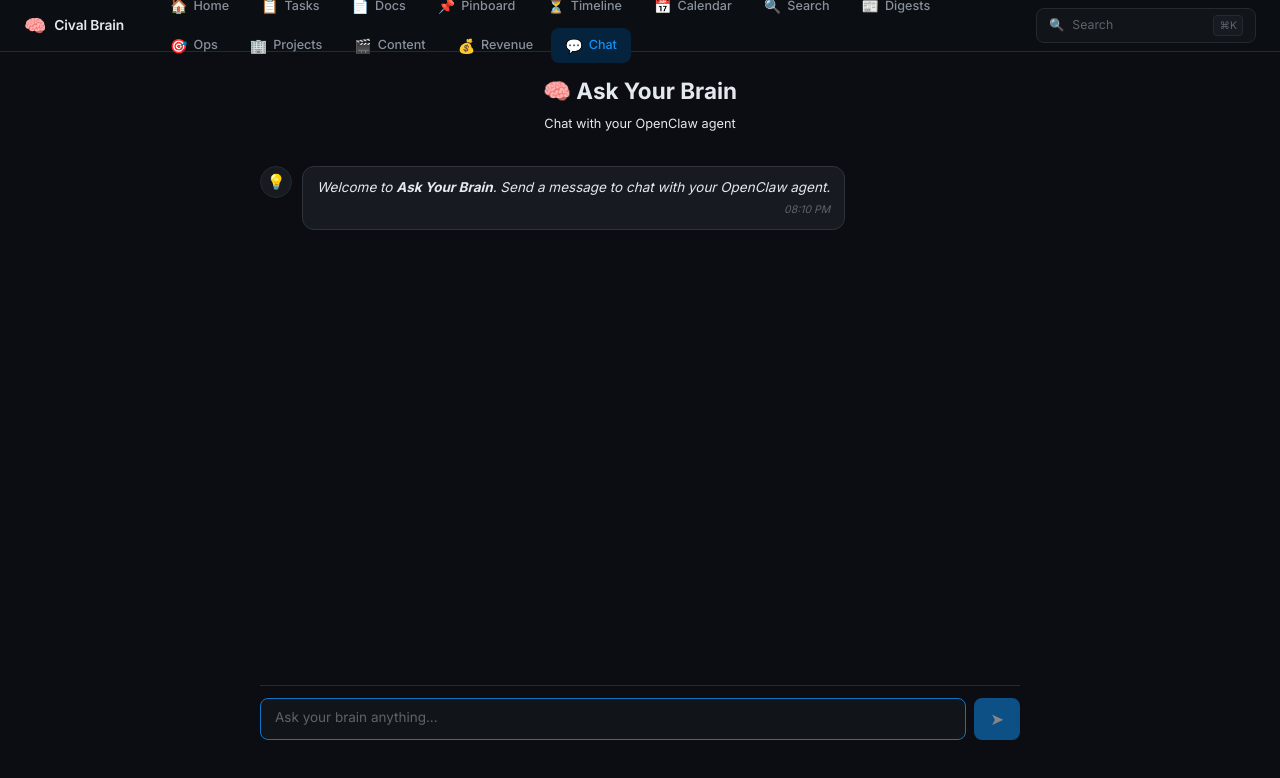
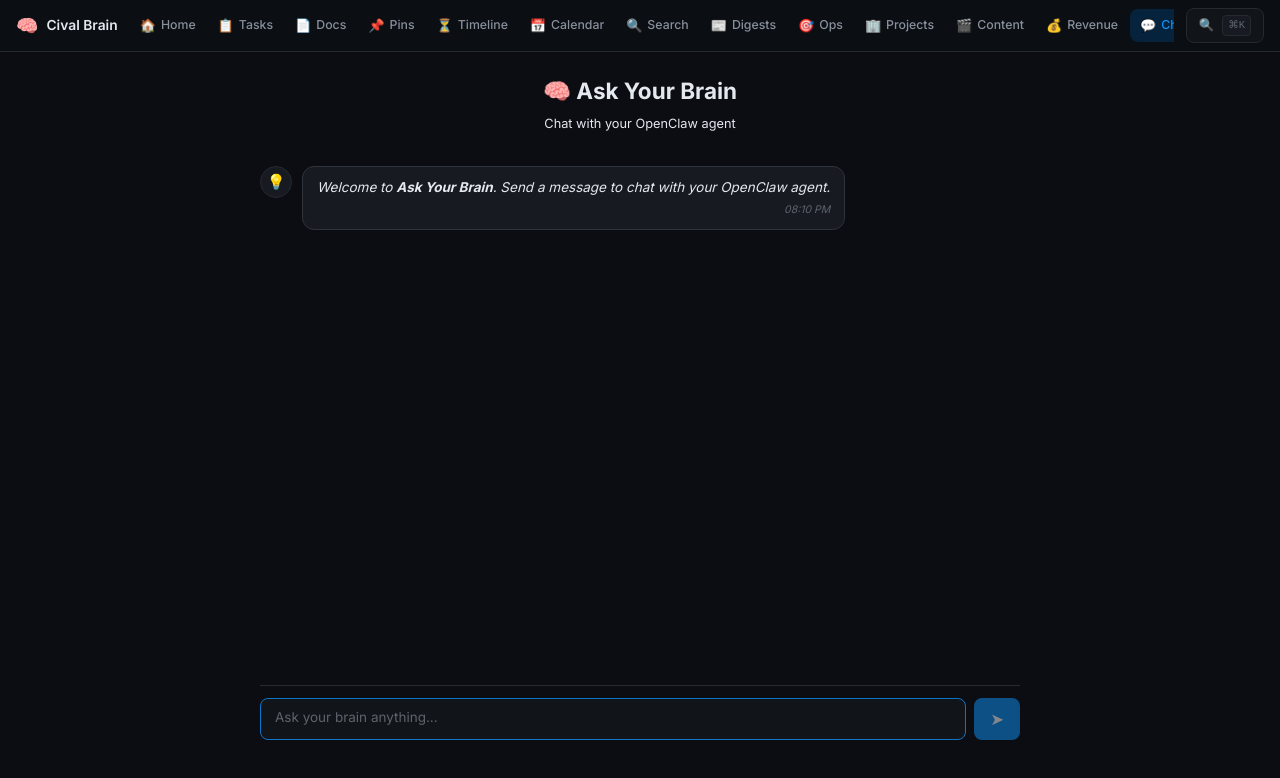
Before and after one commit to captainplanet9000/cival-brain, a Next.js app: page /chat in a window 1280 px wide. Shown: the top 778 px of the page. Built offline with nearby package versions, Linux system fonts and the light colour scheme.

Commit message:
fix: mobile nav with hamburger menu

```diff
--- a/src/app/globals.css
+++ b/src/app/globals.css
@@ -1429,11 +1429,35 @@ a:hover { color: var(--accent-hover); }
   border-radius: var(--radius-lg); padding: 16px;
 }
 
-/* Nav overflow handling */
-.nav-links { flex-wrap: wrap; }
+/* ─── Responsive Navigation ─── */
+@keyframes slideInRight {
+  from { transform: translateX(100%); }
+  to { transform: translateX(0); }
+}
+
+/* Hide labels at medium widths */
 @media (max-width: 1200px) {
-  .nav-link .nav-label { display: none; }
-  .nav-link { padding: 6px 8px; }
+  .nav-label-text { display: none; }
+}
+
+/* Switch to hamburger on mobile */
+@media (max-width: 768px) {
+  .desktop-nav { display: none !important; }
+  .mobile-hamburger { display: flex !important; }
+  .page-container { padding: 20px 16px; }
+  .content { padding: 20px 16px; }
+  .stats-grid { grid-template-columns: repeat(2, 1fr); }
+  .task-summary-grid { grid-template-columns: repeat(2, 1fr); }
+  .kanban-board { grid-template-columns: 1fr; }
+  .docs-sidebar { display: none; }
+  .docs-main { padding: 20px 16px; }
+  .quick-links { flex-direction: column; }
+  .search-modal { width: calc(100vw - 32px); margin: 0 16px; }
+  .chat-container { padding: 12px; }
+  .chat-msg { max-width: 92%; }
+  .modal-content { padding: 20px; width: calc(100vw - 32px); }
+  .modal-row { grid-template-columns: 1fr; }
+  .dash-hero h1 { font-size: 1.4rem; }
 }
 
 @media (max-width: 900px) {
@@ -1441,11 +1465,9 @@ a:hover { color: var(--accent-hover); }
   .task-summary-grid { grid-template-columns: repeat(2, 1fr); }
   .page-container { padding: 20px 16px; }
 }
-@media (max-width: 768px) {
-  .docs-sidebar { display: none; }
-  .nav-links { gap: 2px; }
-  .nav-link { padding: 6px 8px; font-size: 0.78rem; }
-  .quick-links { flex-direction: column; }
+
+@media (max-width: 1100px) {
+  .toc { display: none; }
 }
 
 /* ─── Chat Page ─── */
--- a/src/components/Nav.tsx
+++ b/src/components/Nav.tsx
@@ -2,13 +2,13 @@
 
 import Link from 'next/link';
 import { usePathname, useRouter } from 'next/navigation';
-import { useEffect } from 'react';
+import { useEffect, useState } from 'react';
 
 const links = [
   { href: '/', label: 'Home', icon: '🏠' },
   { href: '/tasks', label: 'Tasks', icon: '📋' },
   { href: '/documents', label: 'Docs', icon: '📄' },
-  { href: '/pinboard', label: 'Pinboard', icon: '📌' },
+  { href: '/pinboard', label: 'Pins', icon: '📌' },
   { href: '/timeline', label: 'Timeline', icon: '⏳' },
   { href: '/calendar', label: 'Calendar', icon: '📅' },
   { href: '/search', label: 'Search', icon: '🔍' },
@@ -23,6 +23,7 @@ const links = [
 export default function Nav() {
   const pathname = usePathname();
   const router = useRouter();
+  const [menuOpen, setMenuOpen] = useState(false);
 
   useEffect(() => {
     const handler = (e: KeyboardEvent) => {
@@ -35,36 +36,177 @@ export default function Nav() {
     return () => window.removeEventListener('keydown', handler);
   }, [router]);
 
+  // Close menu on route change
+  useEffect(() => {
+    setMenuOpen(false);
+  }, [pathname]);
+
   const isActive = (href: string) => {
     if (href === '/') return pathname === '/';
     return pathname.startsWith(href);
   };
 
   return (
-    <nav className="top-nav">
-      <div className="nav-brand">
-        <span className="nav-logo">🧠</span>
-        <span className="nav-title">Cival Brain</span>
-      </div>
-      <div className="nav-links">
+    <>
+      <nav style={{
+        display: 'flex',
+        alignItems: 'center',
+        padding: '0 16px',
+        height: '52px',
+        borderBottom: '1px solid oklch(0.28 0.015 260)',
+        background: 'oklch(0.17 0.01 260 / 0.92)',
+        backdropFilter: 'blur(16px) saturate(1.5)',
+        WebkitBackdropFilter: 'blur(16px) saturate(1.5)',
+        position: 'sticky',
+        top: 0,
+        zIndex: 100,
+        gap: '12px',
+      }}>
+        {/* Brand */}
+        <Link href="/" style={{
+          display: 'flex',
+          alignItems: 'center',
+          gap: '8px',
+          fontWeight: 600,
+          fontSize: '0.92rem',
+          color: 'oklch(0.93 0.01 260)',
+          textDecoration: 'none',
+          flexShrink: 0,
+        }}>
+          <span style={{ fontSize: '18px' }}>🧠</span>
+          <span>Cival Brain</span>
+        </Link>
+
+        {/* Desktop nav links */}
+        <div style={{
+          display: 'flex',
+          gap: '2px',
+          alignItems: 'center',
+          flex: 1,
+          overflow: 'hidden',
+        }} className="desktop-nav">
           {links.map(l => (
             <Link
               key={l.href}
               href={l.href}
-            className={`nav-link${isActive(l.href) ? ' active' : ''}`}
+              style={{
+                display: 'flex',
+                alignItems: 'center',
+                gap: '5px',
+                padding: '6px 10px',
+                borderRadius: '8px',
+                fontSize: '0.82rem',
+                fontWeight: 500,
+                color: isActive(l.href) ? 'oklch(0.65 0.18 250)' : 'oklch(0.65 0.02 260)',
+                background: isActive(l.href) ? 'oklch(0.25 0.06 250)' : 'transparent',
+                textDecoration: 'none',
+                whiteSpace: 'nowrap',
+                flexShrink: 0,
+              }}
             >
-            <span className="nav-icon">{l.icon}</span>
-            <span className="nav-label">{l.label}</span>
+              <span style={{ fontSize: '13px' }}>{l.icon}</span>
+              <span className="nav-label-text">{l.label}</span>
             </Link>
           ))}
         </div>
-      <div style={{ marginLeft: 'auto' }}>
-        <Link href="/search" className="search-trigger">
+
+        {/* Search shortcut - desktop only */}
+        <Link href="/search" className="desktop-nav" style={{
+          display: 'flex',
+          alignItems: 'center',
+          gap: '8px',
+          background: 'oklch(0.19 0.012 260)',
+          border: '1px solid oklch(0.28 0.015 260)',
+          borderRadius: '8px',
+          padding: '6px 12px',
+          color: 'oklch(0.50 0.015 260)',
+          fontSize: '0.82rem',
+          textDecoration: 'none',
+          flexShrink: 0,
+        }}>
           <span>🔍</span>
-          <span className="search-text">Search</span>
-          <kbd>⌘K</kbd>
+          <kbd style={{
+            fontSize: '0.7rem',
+            background: 'oklch(0.22 0.014 260)',
+            border: '1px solid oklch(0.28 0.015 260)',
+            borderRadius: '4px',
+            padding: '1px 5px',
+            color: 'oklch(0.50 0.015 260)',
+          }}>⌘K</kbd>
         </Link>
+
+        {/* Hamburger button - mobile only */}
+        <button
+          onClick={() => setMenuOpen(!menuOpen)}
+          className="mobile-hamburger"
+          style={{
+            display: 'none', // shown via CSS media query
+            background: 'none',
+            border: 'none',
+            color: 'oklch(0.93 0.01 260)',
+            fontSize: '24px',
+            cursor: 'pointer',
+            padding: '4px',
+            marginLeft: 'auto',
+            lineHeight: 1,
+          }}
+          aria-label="Menu"
+        >
+          {menuOpen ? '✕' : '☰'}
+        </button>
+      </nav>
+
+      {/* Mobile slide-out menu */}
+      {menuOpen && (
+        <>
+          <div
+            onClick={() => setMenuOpen(false)}
+            style={{
+              position: 'fixed',
+              inset: 0,
+              top: '52px',
+              background: 'oklch(0 0 0 / 0.5)',
+              zIndex: 199,
+            }}
+          />
+          <div style={{
+            position: 'fixed',
+            top: '52px',
+            right: 0,
+            bottom: 0,
+            width: '260px',
+            background: 'oklch(0.17 0.01 260)',
+            borderLeft: '1px solid oklch(0.28 0.015 260)',
+            zIndex: 200,
+            overflowY: 'auto',
+            padding: '12px 0',
+            animation: 'slideInRight 200ms ease',
+          }}>
+            {links.map(l => (
+              <Link
+                key={l.href}
+                href={l.href}
+                onClick={() => setMenuOpen(false)}
+                style={{
+                  display: 'flex',
+                  alignItems: 'center',
+                  gap: '12px',
+                  padding: '14px 20px',
+                  fontSize: '0.95rem',
+                  fontWeight: 500,
+                  color: isActive(l.href) ? 'oklch(0.65 0.18 250)' : 'oklch(0.85 0.01 260)',
+                  background: isActive(l.href) ? 'oklch(0.25 0.06 250)' : 'transparent',
+                  textDecoration: 'none',
+                  borderLeft: isActive(l.href) ? '3px solid oklch(0.65 0.18 250)' : '3px solid transparent',
+                }}
+              >
+                <span style={{ fontSize: '18px' }}>{l.icon}</span>
+                <span>{l.label}</span>
+              </Link>
+            ))}
           </div>
-    </nav>
+        </>
+      )}
+    </>
   );
 }
```
Also changed, not shown: setup_vercel_env.js (deleted, +0 -51 lines), 1 other file (tests, documents, lock files or other folders). Lines whose indentation alone changed are shown as unchanged.
